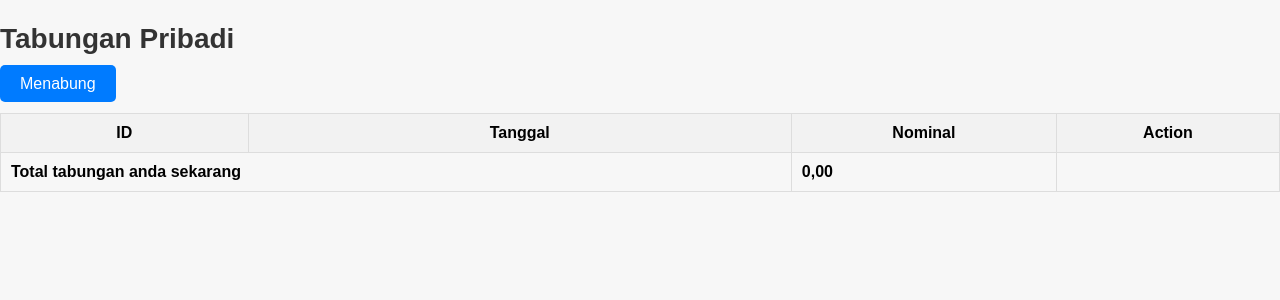
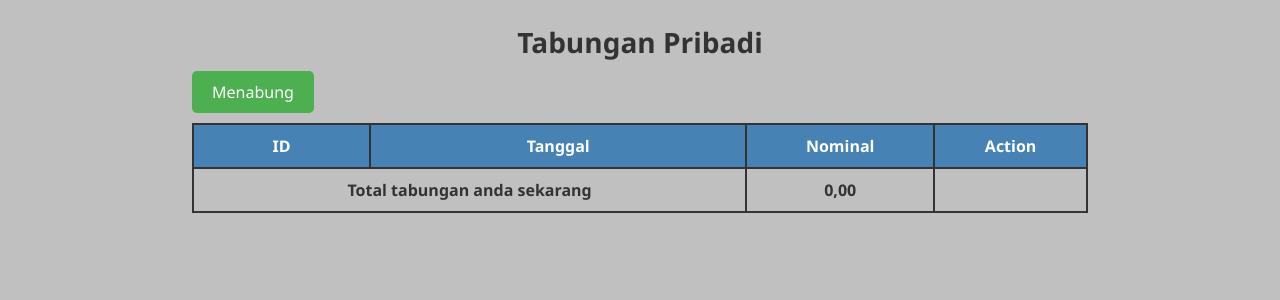
Before and after one commit to initofa/tabungan_pribadi, a PHP site: page / in a window 1280 px wide. Shown: the top 300 px of the page. Run offline with PHP 8.4, Linux system fonts and the light colour scheme; data that the repository does not hold is empty.

Commit message:
membuat tampilan menjadi lebih keren

```diff
--- a/index.php
+++ b/index.php
@@ -12,91 +12,107 @@ $result = mysqli_query($conn, $query);
     <meta charset="UTF-8">
     <meta name="viewport" content="width=device-width, initial-scale=1.0">
     <title>Tabungan pribadi</title>
-    <style>
-        body {
-    font-family: Arial, sans-serif;
-    background-color: #f7f7f7;
-    margin: 0;
-    padding: 0;
+   <style>
+body {
+font-family: 'Segoe UI', Tahoma, Geneva, Verdana, sans-serif;
+background-color: #C0C0C0;
+color: #333;
+margin: 0;
+padding: 0;
 }
 
 .container {
     max-width: 800px;
     margin: 0 auto;
     padding: 20px;
+    background-color: #fff;
+    border-radius: 10px;
+    box-shadow: 0 0 10px rgba(0, 0, 0, 0.1);
 }
 
 h2 {
-    color: #333;
     font-size: 28px;
     margin-bottom: 20px;
+    color: #333;
+    text-align:center;
 }
 
 a {
     text-decoration: none;
     color: #fff;
-    background-color: #007bff;
+}
+
+a.btn-menabung {
+    background-color: #4caf50;
+    color: #fff;
     padding: 10px 20px;
     border-radius: 5px;
     transition: background-color 0.3s ease;
+    margin-left: 15%;
 }
 
-a:hover {
-    background-color: #0056b3;
+a.btn-menabung:hover {
+    background-color: #43a047;
 }
 
 table {
-    width: 100%;
     border-collapse: collapse;
     margin-top: 20px;
+    width: 70%;
+    margin: 20px auto;
+    text-align: center;
 }
 
 table th, table td {
     padding: 10px;
-    border: 1px solid #ddd;
+    border: 2px solid #333;
 }
 
 table th {
-    background-color: #f2f2f2;
+    background-color: #4682B4;
     font-weight: bold;
+    color: #fff;
 }
 
 .action-buttons a {
     margin-right: 5px;
-    padding: 5px 10px;
-    color: #fff;
-    border-radius: 3px;
+    padding: 8px 16px;
+    border-radius: 5px;
     text-decoration: none;
 }
 
 .action-buttons .edit-btn {
-    background-color: #28a745; /* Tombol Edit berwarna hijau */
+    background-color: #FFA500;
+    color: #fff;
 }
 
 .action-buttons .delete-btn {
-    background-color: #dc3545; /* Tombol Delete berwarna merah */
+    background-color: #FF0000;
+    color: #fff;
 }
 
 .action-buttons a:hover {
     opacity: 0.8;
 }
 
-/* Menyesuaikan warna tombol tambahan */
 .additional-buttons .custom-btn {
-    background-color: #6c757d; /* Warna abu-abu untuk tombol tambahan */
+    background-color: #78909c;
+    color: #fff;
+    padding: 8px 16px;
+    border-radius: 5px;
+    text-decoration: none;
 }
 
 .additional-buttons .custom-btn:hover {
     opacity: 0.8;
 }
-
-    </style>
+   </style>
 </head>
 
 <body>
 
 <h2>Tabungan Pribadi</h2>
-<a href="create.php">Menabung</a>
+<a href="create.php" class="btn-menabung">Menabung</a>
 <!-- Tabel untuk menampilkan daftar tabungan -->
 <table border="1">
     <tr>
@@ -124,10 +140,10 @@ table th {
          echo "<td>";
          echo "<div class='action-buttons additional-buttons'>";
          // Tambahkan tombol edit dengan link ke update.php
-         echo "<a href='update.php?id=".$row['id']."'>Edit</a>";
+         echo "<a href='update.php?id=".$row['id']."' class='edit-btn'>Edit</a>";
          echo " | ";
          // Tambahkan tombol delete dengan link ke delete.php
-         echo "<a href='delete.php?id=".$row['id']."' onclick='return confirm(\"Apakah Anda yakin ingin menghapus data?\")'>Delete</a>";
+         echo "<a href='delete.php?id=".$row['id']."' class='delete-btn' onclick='return confirm(\"Apakah Anda yakin ingin menghapus data?\")'>Delete</a>";
          echo "</td>";
          echo "</tr>";
      }
```
